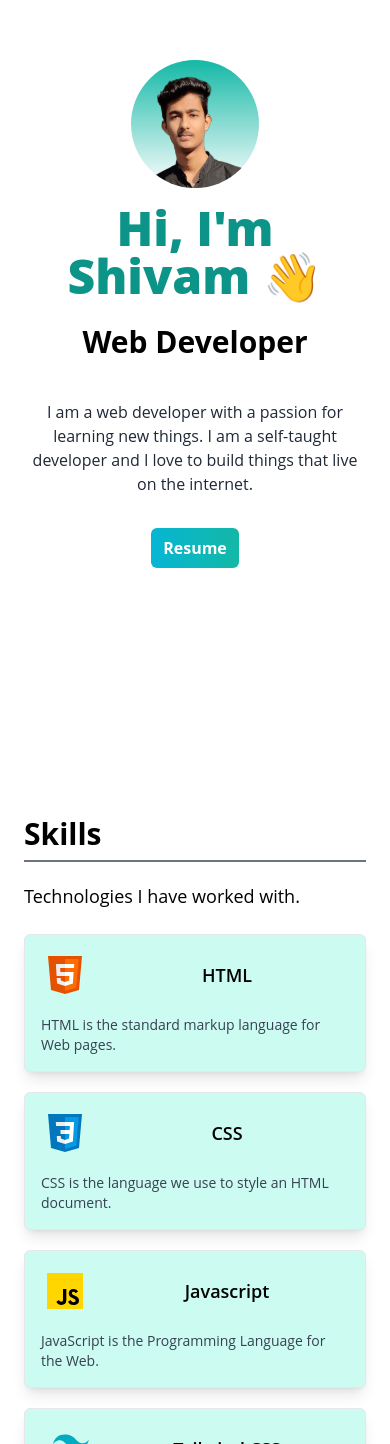
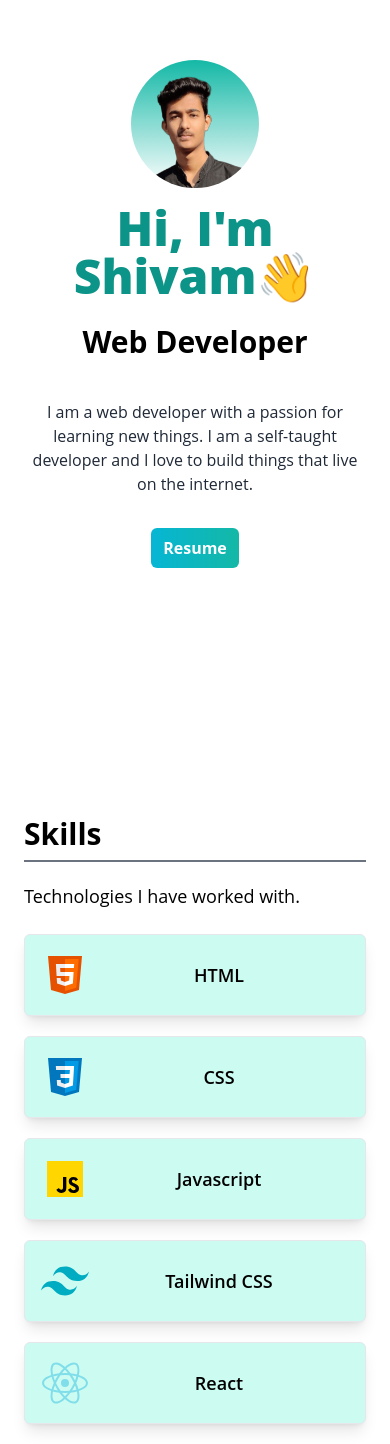
Before and after one commit to Prajapati-Shivam/react-portfolio, a React (Create React App) app: page / in a window 390 px wide. Shown: the part 124-1568 px from the top of the page. Built offline with nearby package versions, Linux system fonts and the light colour scheme; the HTML template or start-up script is replaced by a standard one.

Commit message:
fix: ui fixed for small screen

```diff
--- a/src/App.js
+++ b/src/App.js
@@ -18,7 +18,7 @@ function App() {
   }, [darkMode]);
 
   return (
-    <div className='min-h-screen relative max-w-3xl mx-auto py-4 sm:py-8 px-6 font-sans antialiased'>
+    <div className='min-h-screen relative max-w-3xl mb-20 mx-auto py-4 sm:py-8 px-6 font-sans antialiased'>
       <Main />
       <Skills />
       <Projects />
--- a/src/components/Dock.jsx
+++ b/src/components/Dock.jsx
@@ -54,7 +54,7 @@ const Dock = ({ mode }) => {
           <a
             key={index}
             href={item.link}
-            className='p-3 rounded-full hover:bg-slate-300 dark:hover:bg-slate-800 hover:mx-2 transition-all duration-300 ease-in-out'
+            className='p-3 rounded-full hover:bg-slate-300 dark:hover:bg-slate-800 sm:hover:mx-2 transition-all duration-300 ease-in-out'
             title={item.name}
           >
             <item.icon size={16} />
--- a/src/components/Main.jsx
+++ b/src/components/Main.jsx
@@ -1,13 +1,14 @@
 import React from 'react';
 import 'animate.css';
-
+import '../main.css';
 export default function Main() {
   return (
     <div className='h-screen flex flex-col justify-center' id='main'>
       <div className='flex flex-col gap-4 text-center sm:text-start sm:flex-row items-center justify-between'>
         <div>
           <h2 className='animate__animated animate__fadeInUp text-5xl font-extrabold pb-4 text-teal-600 md:text-6xl'>
-            Hi, I'm Shivam 👋
+            Hi, I'm Shivam
+            <span className='wave'>👋</span>
           </h2>
           <h3 className='animate__animated animate__fadeInUp text-3xl font-bold py-2 md:text-4xl dark:text-gray-200'>
             Web Developer
@@ -23,7 +24,7 @@ export default function Main() {
         internet.
       </p>
       <a
-        className='mx-auto sm:mx-0 bg-gradient-to-r from-cyan-500 to-teal-500 text-white px-3 py-2 rounded-md font-bold max-w-fit'
+        className='mx-auto sm:mx-0 bg-gradient-to-r from-cyan-500 to-teal-500 text-white px-3 py-2 rounded-md font-bold max-w-fit hover:scale-105 transition duration-200 ease-in-out'
         href={'/assets/Shivam_Prajapati_Web_Development.pdf'}
         download={true}
       >
--- a/src/components/Project.jsx
+++ b/src/components/Project.jsx
@@ -6,7 +6,7 @@ export default function Project(props) {
   return (
     <div className='main relative rounded-md shadow-lg bg-teal-100 dark:bg-slate-800 p-6'>
       <img
-        className='rounded-md'
+        className='rounded-md border border-gray-200 dark:border-gray-700'
         src={`/assets/projects/${image}.png`}
         alt={title}
       />
--- a/src/components/Projects.jsx
+++ b/src/components/Projects.jsx
@@ -13,7 +13,7 @@ const projects = [
     title: 'Thoughts',
     image: 'thoughts',
     code: 'https://github.com/Prajapati-Shivam/blog-app',
-    demo: 'https://github.com/Prajapati-Shivam/blog-app',
+    demo: 'https://nextjs-thoughts.vercel.app/',
     desc: 'Thoughts is a dynamic platform for aspiring writers, curious readers, and enthusiastic learners to create, explore, and grow by sharing ideas and insights.',
   },
   {
@@ -38,26 +38,11 @@ const projects = [
     desc: 'Imagery is a dall-e clone to generate AI images built with mern stack',
   },
   {
-    title: 'Horizon',
-    image: 'horizon',
-    code: 'https://github.com/Prajapati-Shivam/Horizon',
-    demo: 'https://prajapati-shivam.github.io/Horizon/',
-    desc: 'Simple E-commerce website built with html, css and javascript.',
-  },
-  {
     title: 'DailyNews',
     image: 'dailynews',
     code: 'https://github.com/Prajapati-Shivam/DailyNews',
     demo: 'https://react-daily-news.netlify.app/',
     desc: 'React app for daily news build with newsdata.io API.',
-  },
-
-  {
-    title: 'Weather App',
-    image: 'weather',
-    code: 'https://github.com/Prajapati-Shivam/Weather-App',
-    demo: 'https://prajapati-shivam.github.io/Weather-App/',
-    desc: 'Weather app made with help of openweathermap API to get the weather details of different places.',
   },
 ];
 export default function Projects() {
--- a/src/components/Skills.jsx
+++ b/src/components/Skills.jsx
@@ -66,24 +66,18 @@ export default function Skills() {
         {skills.map((skill, index) => (
           <div
             key={index}
-            className='py-4 shadow-lg bg-teal-100 dark:bg-gray-800 flex flex-col rounded-md border transition duration-300 ease-in-out dark:border-gray-700'
+            className='p-4 shadow-lg bg-teal-100 dark:bg-gray-800 flex flex-col rounded-md border transition duration-300 ease-in-out dark:border-gray-700 hover:scale-105'
           >
-            <div className='flex justify-between items-center mb-4'>
+            <div className='flex justify-between items-center'>
               <img
                 src={`/assets/skills/${skill.image}.svg`}
-                className='w-12 ml-4'
+                className='w-12'
                 alt='Skill'
               />
               <h4 className='text-lg md:text-xl font-semibold mx-auto dark:text-gray-200'>
                 {skill.name}
               </h4>
             </div>
-            <p
-              className='desc text-sm px-4 text-gray-700 dark:text-gray-300'
-              title={skill.desc}
-            >
-              {skill.desc}
-            </p>
           </div>
         ))}
       </div>
--- a/src/main.css
+++ b/src/main.css
@@ -37,3 +37,47 @@ body {
   -webkit-box-orient: vertical;
   overflow: hidden;
 }
+
+.wave {
+  animation: wave 2.5s infinite;
+  transform-origin: 70% 70%;
+  display: inline-block;
+}
+
+.wave:hover {
+  animation-play-state: paused;
+}
+
+@keyframes wave {
+  0% {
+    transform: rotate(0deg);
+  }
+
+  10% {
+    transform: rotate(14deg);
+  }
+
+  20% {
+    transform: rotate(-8deg);
+  }
+
+  30% {
+    transform: rotate(14deg);
+  }
+
+  40% {
+    transform: rotate(-4deg);
+  }
+
+  50% {
+    transform: rotate(10deg);
+  }
+
+  60% {
+    transform: rotate(0deg);
+  }
+
+  100% {
+    transform: rotate(0deg);
+  }
+}
```
Also changed, not shown: 1 other file (tests, documents, lock files or other folders).
